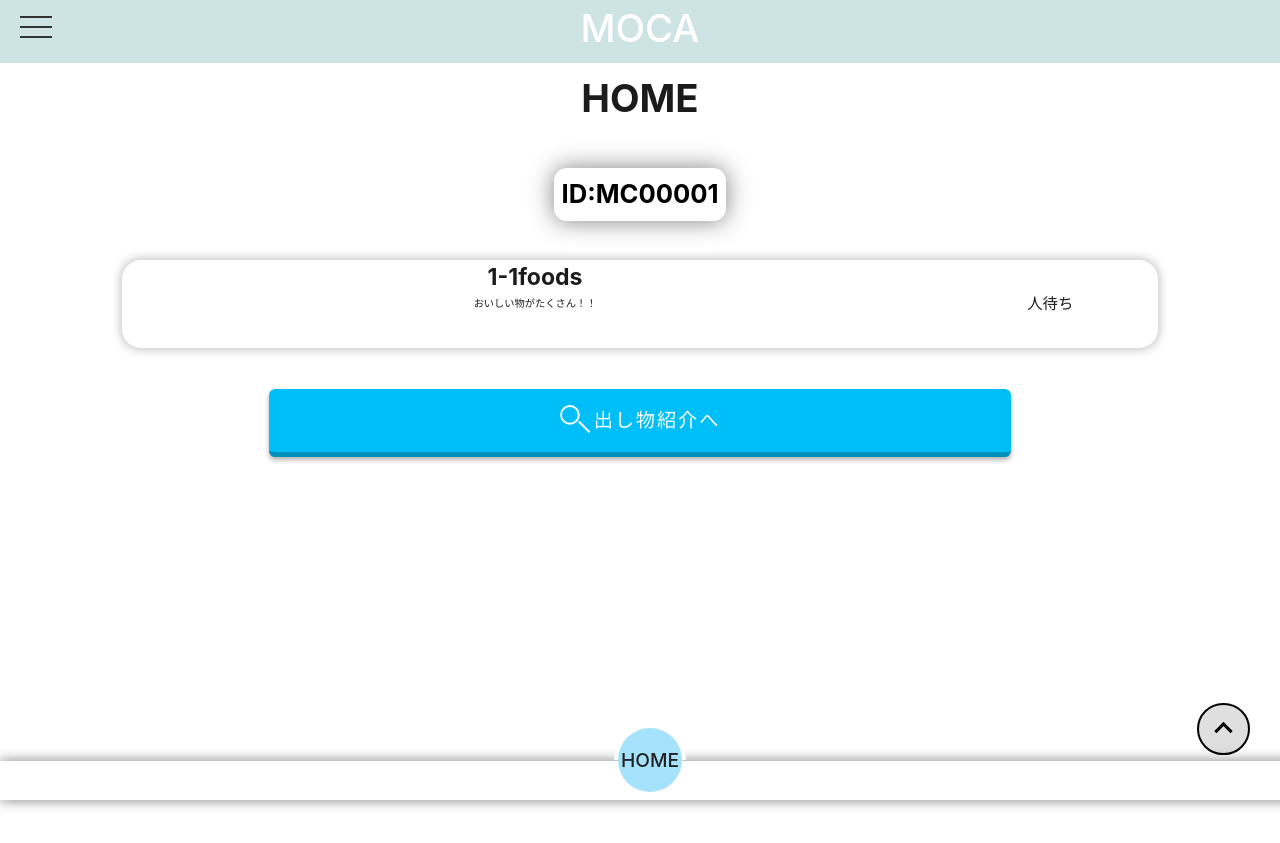
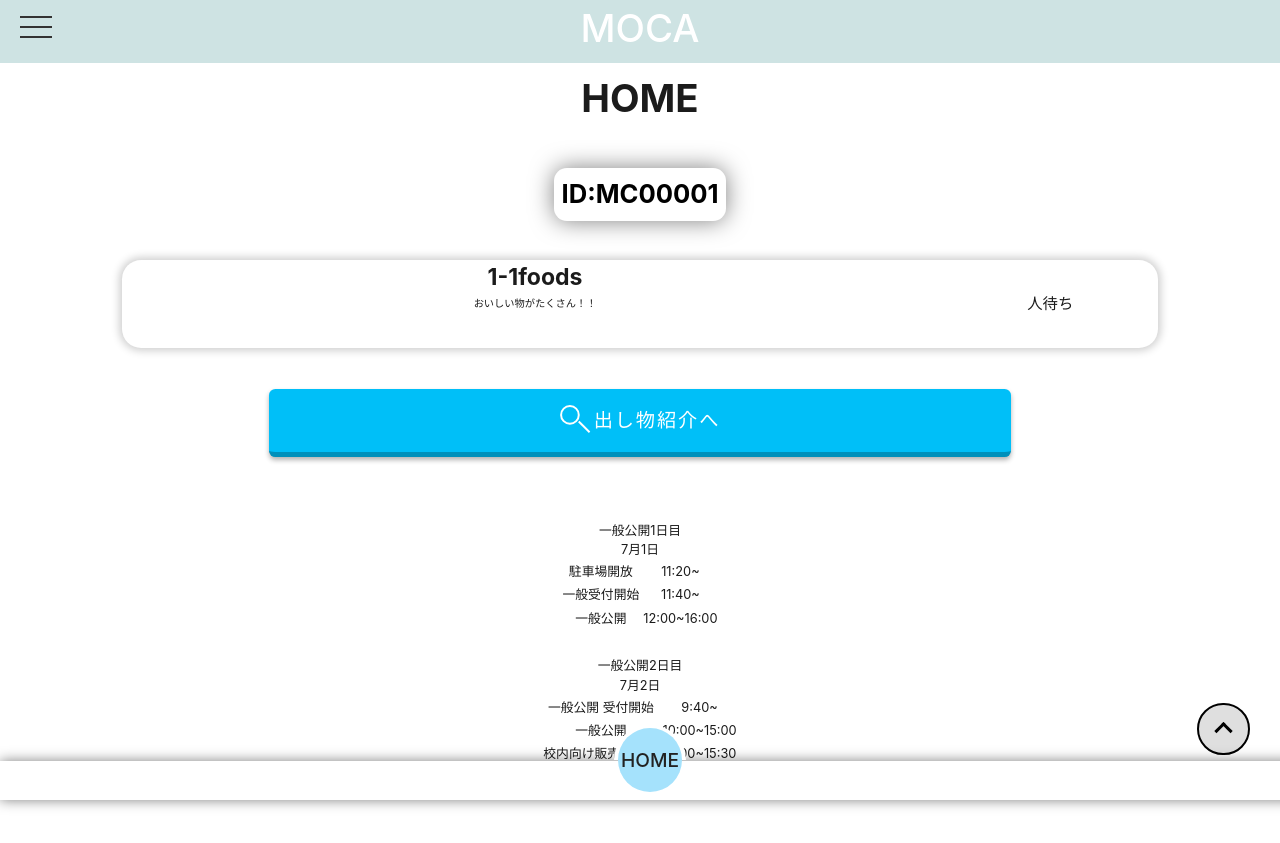
Before and after one commit to TGR-Group/MOCA-customer-frontend, a Vue app: page / in a window 1280 px wide. Before the commit the page ends 800 px from the top, so only its background shows below. Built offline with nearby package versions, Linux system fonts and the light colour scheme.

Commit message:
➕ add タイムテーブル追加

```diff
--- a/src/components/TimeTable.vue
+++ b/src/components/TimeTable.vue
@@ -0,0 +1,44 @@
+<script setup>
+import { ref, computed } from 'vue';
+
+const props = defineProps({
+  timeTable: {
+    type: Object,
+    required: true
+  }
+});
+
+const timeTableDate = new Date(props.timeTable.year, props.timeTable.month - 1, props.timeTable.day);
+const nowDate = new Date();
+
+const formatTime = (time) => {
+  if (!time.hour && !time.minute) {
+    return '';
+  }
+  return `${time.hour}:${time.minute < 10 ? '0' : ''}${time.minute}`;
+};
+</script>
+
+<template>
+  <div class="timeTable">
+    <div class="tableName">{{ timeTable.tableName }}</div>
+    <div class="tableDate">{{ timeTable.month }}月{{ timeTable.day }}日</div>
+    <table>
+      <tr v-for="item in timeTable.table" :key="item.content" class="timeTableList">
+        <td>{{ item.content }}</td>
+        <td>{{ formatTime(item.start) }}~{{ formatTime(item.end) }}</td>
+      </tr>
+    </table>
+  </div>
+</template>
+
+<style scoped>
+    .timeTable {
+        width: fit-content;
+        display: flex;
+        flex-flow: column;
+    }
+    .timeTableList{
+        border-bottom: 5px solid;
+    }
+</style>
--- a/src/components/dashboard.vue
+++ b/src/components/dashboard.vue
@@ -5,6 +5,8 @@
     import UserDataSample from '../assets/UserDataSample.json';
     import VueQrcode from '@chenfengyuan/vue-qrcode';
     import QueueSample from '../assets/QueuesSample.json';
+    import timeTableData from '../assets/TimeTables.json';
+    import timeTableComponent from './TimeTable.vue';
 
     const VisitorID = "MC00001";
 
@@ -51,9 +53,17 @@
         </div>
     </div>
 
+    <timeTableComponent class="timeTableComponent" v-for="data in timeTableData.wholeTimeTable" :timeTable="data" />
+
 </template>
 
 <style>
+.timeTableComponent {
+    margin: 2rem auto;
+    display: flex;
+    align-items: center;
+    justify-content: center;
+}
 .StoreBox {
     margin: 1.0em 0;
     height: fit-content;
```
Also changed, not shown: src/assets/TimeTables.json (renamed from src/assets/TimeTable.json).
